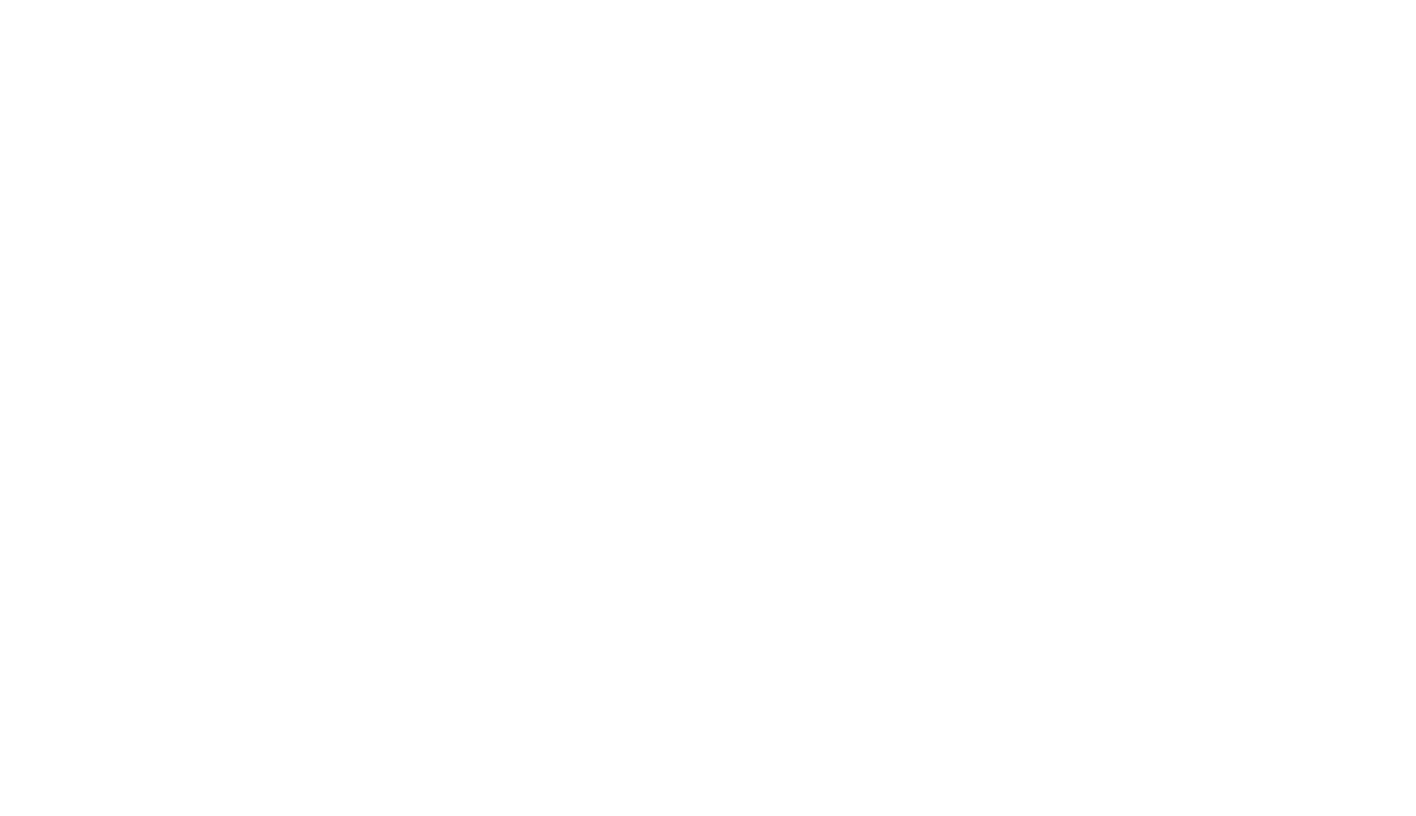
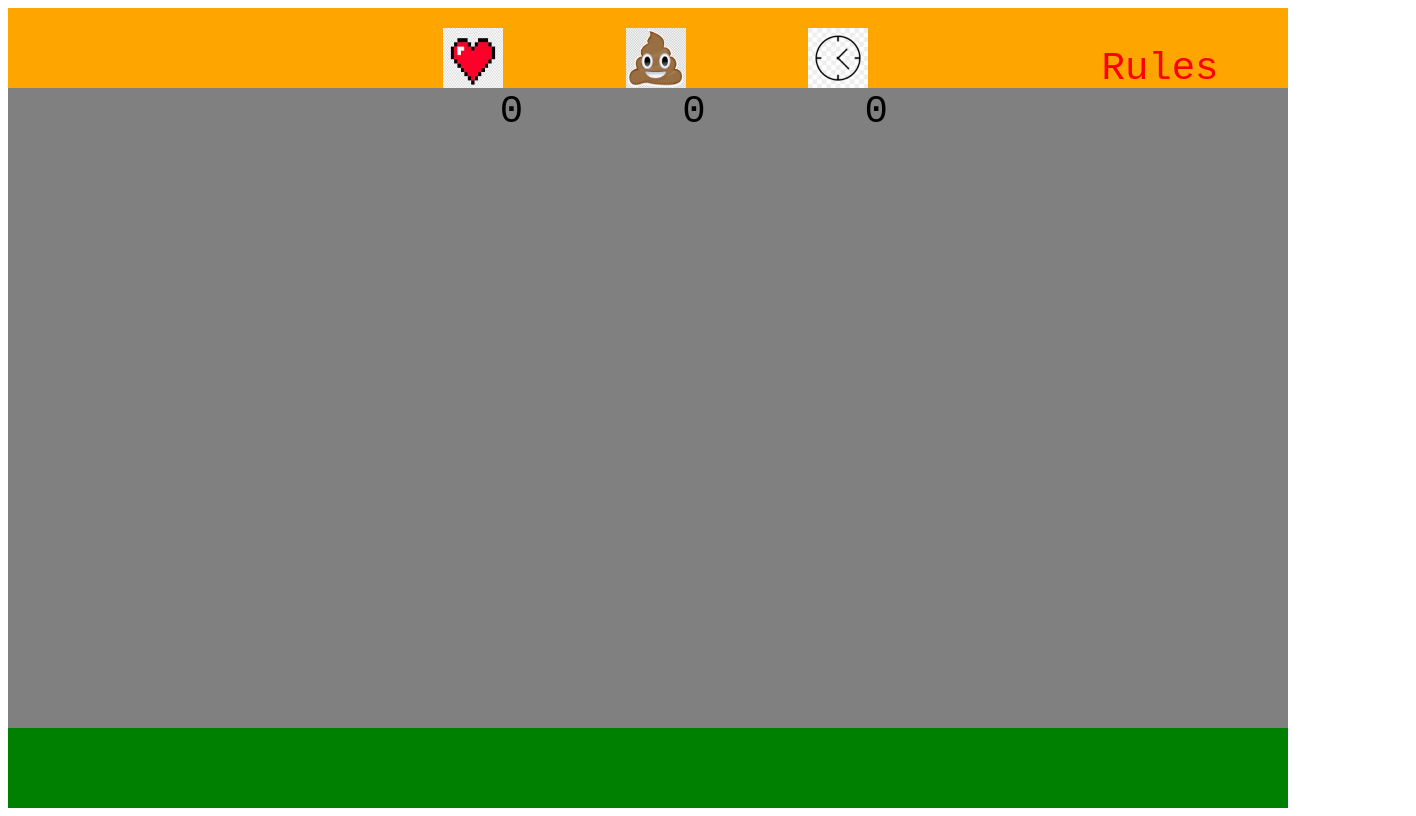
Before and after one commit to mnlambert/Super-Fun-Game, a plain HTML site: page index.html in a window 1280 px wide. Shown: the whole page, 1416 px wide, since content can reach past the window. Drawn offline with Linux system fonts and the light colour scheme.

Commit message:
Top Interface

```diff
--- a/index.html
+++ b/index.html
@@ -1,10 +1,46 @@
 <!DOCTYPE html>
 <html>
+
 <head>
     <link rel="stylesheet" href="style.css">
     <script src="script.js"></script>
 </head>
+
 <body>
+    <div id="interface">
+        <div id="topInterface">
+            <div id="wrapper">
+                <div class="topInterfaceItem" id="health">
+                    <img src="images/health.jpeg" alt="Health">
+                    <p>0</p>
 
+                </div>
+                <div class="topInterfaceItem" id="points">
+                    <img src="images/points.jpg" alt="Points">
+                    <p>0</p>
+
+                </div>
+                <div class="topInterfaceItem" id="time">
+                    <img src="images/timer.jpg" alt="Timer">
+                    <p>0</p>
+
+                </div>
+            </div>
+            <div id="rulesTitle">
+                <p>Rules</p>
+            </div>
+        </div>
+
+        <div id="bottomInterface">
+            <div id="board"></div>
+            <div id="rules">
+                <div class="rule" id="rule1"></div>
+                <div class="rule" id="rule2"></div>
+                <div class="rule" id="rule3"></div>
+            </div>
+            <div id="startButton"></div>
+        </div>
+    </div>
 </body>
+
 </html>
--- a/style.css
+++ b/style.css
@@ -0,0 +1,56 @@
+#interface {
+    background-color: green;
+    width: 100vw;
+    height: 100vh;
+}
+
+#topInterface {
+    height: 10vh;
+    background-color: orange;
+}
+
+#wrapper {
+    background-color: pink;
+    width: 80%;
+    margin-left: 30%;
+}
+
+.topInterfaceItem {
+    display: block;
+    height: 10vh;
+    width: 10vh;
+    text-align: center;
+
+    float: left;
+    padding: 0 5%;
+    margin-top: 2%;
+}
+
+.topInterfaceItem p {
+    float: right;
+    font-family: monospace;
+    font-size: xxx-large;
+    margin: inherit;
+
+}
+.topInterfaceItem img {
+    width: 60px;
+    height: 60px;
+    float: left;
+}
+
+
+#rulesTitle {
+    height: 10vh;
+    width: 20%;
+    text-align: center;
+    float: right;
+    font-size: xxx-large;
+    color: red;
+    font-family: monospace;
+}
+
+#bottomInterface {
+    background-color: gray;
+    height: 80vh;
+}
```
Also changed, not shown: images/health.jpeg (added), images/points.jpg (added), images/timer.jpg (added). Lines whose indentation alone changed are shown as unchanged.
